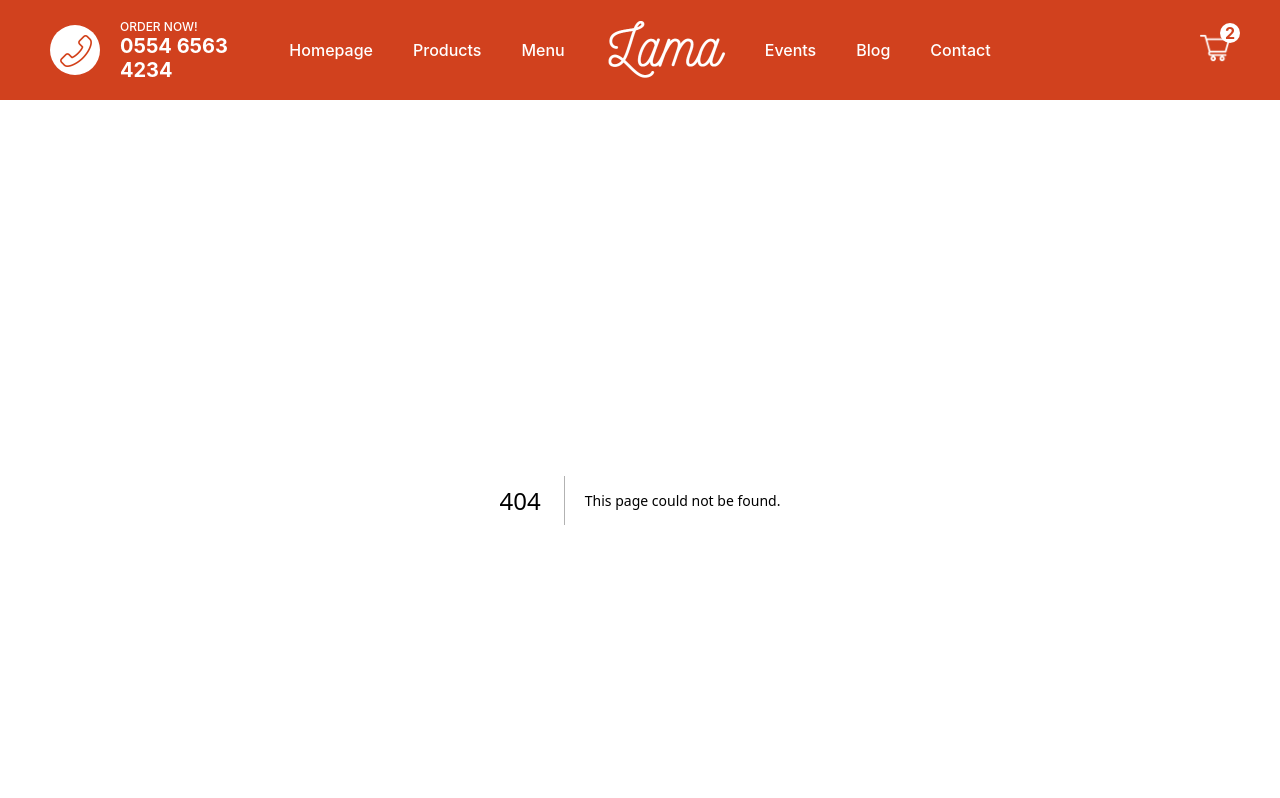
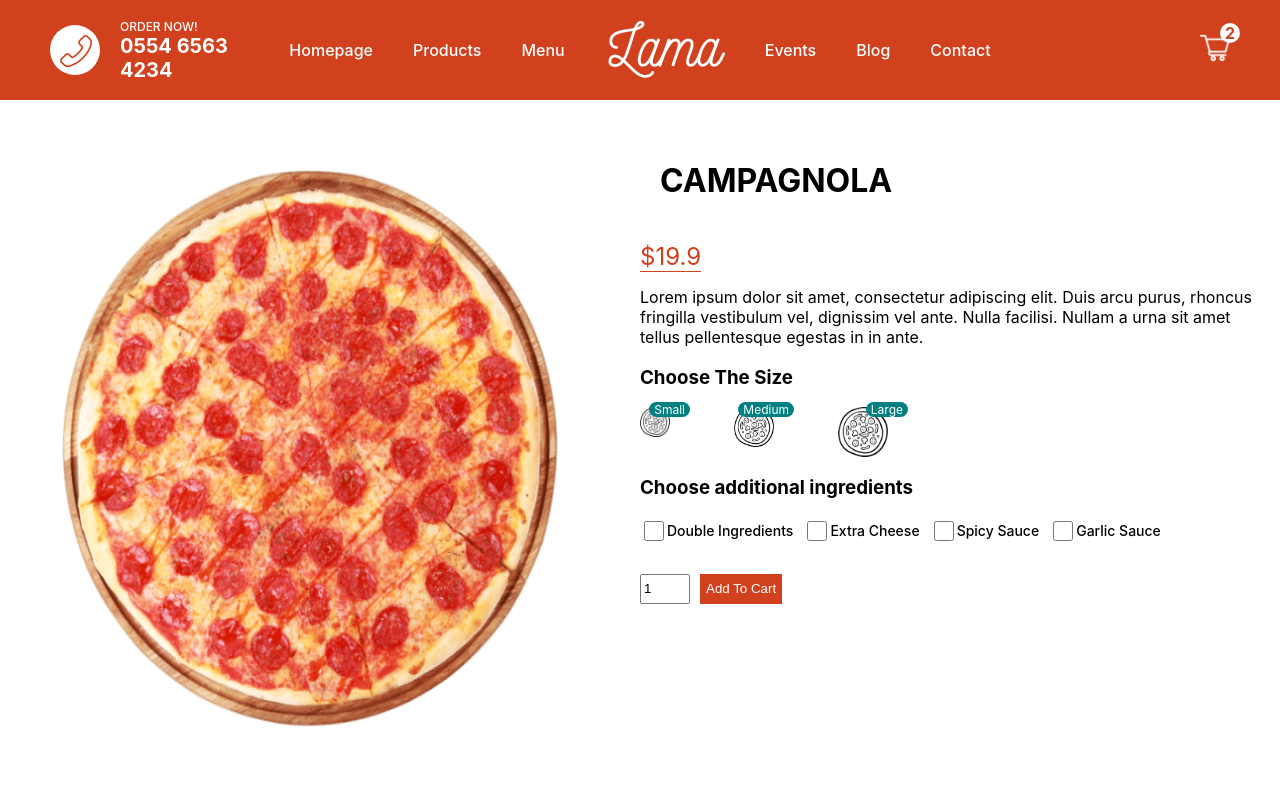
Before and after one commit to oguzcoll/PizzaOrderingWebSite, a Next.js app: page /product/1 in a window 1280 px wide. Before the commit this address had no page. Shown: the top 798 px of the page. Built offline with nearby package versions, Linux system fonts and the light colour scheme.

Commit message:
Product Page Designed

```diff
--- /dev/null
+++ b/pages/product/[id].jsx
@@ -0,0 +1,88 @@
+import Image from "next/image";
+import React from "react";
+import styles from "../../styles/Product.module.css";
+import { useState } from "react";
+const Product = () => {
+  const [size, setSize] = useState(0);
+  const pizza = {
+    id: 1,
+    img: "/img/pizza.png",
+    name: "CAMPAGNOLA",
+    price: [19.9, 23.9, 27.9],
+    desc: "Lorem ipsum dolor sit amet, consectetur adipiscing elit. Duis arcu purus, rhoncus fringilla vestibulum vel, dignissim vel ante. Nulla facilisi. Nullam a urna sit amet tellus pellentesque egestas in in ante.",
+  };
+  return (
+    <div className={styles.container}>
+      <div className={styles.left}>
+        <div className={styles.imgContainer}>
+          <Image src={pizza.img} fill alt="" />
+        </div>
+      </div>
+      <div className={styles.right}>
+        <h1 className={styles.right}>{pizza.name}</h1>
+        <span className={styles.price}>${pizza.price[size]}</span>
+        <p className={styles.desc}>{pizza.desc}</p>
+        <h3 className={styles.choose}>Choose The Size</h3>
+        <div className={styles.sizes}>
+          <div className={styles.size} onClick={() => setSize(0)}>
+            <Image src="/img/size.png" fill alt="" />
+            <span className={styles.number}>Small</span>
+          </div>
+          <div className={styles.size} onClick={() => setSize(1)}>
+            <Image src="/img/size.png" fill alt="" />
+            <span className={styles.number}>Medium</span>
+          </div>
+          <div className={styles.size} onClick={() => setSize(2)}>
+            <Image src="/img/size.png" fill alt="" />
+            <span className={styles.number}>Large</span>
+          </div>
+        </div>
+        <h3 className={styles.choose}>Choose additional ingredients</h3>
+        <div className={styles.ingredients}>
+          <div className={styles.option}>
+            <input
+              type="checkbox"
+              id="double"
+              name="double"
+              className={styles.checkbox}
+            />
+            <label htmlFor="double">Double Ingredients</label>
+          </div>
+          <div className={styles.option}>
+            <input
+              type="checkbox"
+              id="cheese"
+              name="cheese"
+              className={styles.checkbox}
+            />
+            <label htmlFor="cheese">Extra Cheese</label>
+          </div>
+          <div className={styles.option}>
+            <input
+              type="checkbox"
+              id="spicy"
+              name="spicy"
+              className={styles.checkbox}
+            />
+            <label htmlFor="spicy">Spicy Sauce</label>
+          </div>
+          <div className={styles.option}>
+            <input
+              type="checkbox"
+              id="garlic"
+              name="garlic"
+              className={styles.checkbox}
+            />
+            <label htmlFor="garlic"> Garlic Sauce</label>
+          </div>
+        </div>
+        <div className={styles.add}>
+          <input type="number" defaultValue={1} className={styles.quantity} />
+          <button className={styles.button}>Add To Cart</button>
+        </div>
+      </div>
+    </div>
+  );
+};
+
+export default Product;
--- /dev/null
+++ b/styles/Product.module.css
@@ -0,0 +1,90 @@
+.container {
+    height: calc(100vh - 100px);
+    display: flex;
+  }
+
+  .left {
+    flex: 1;
+    height: 100%;
+    display: flex;
+    align-items: center;
+    justify-content: center;
+  }
+
+  .right {
+    flex: 1;
+    padding: 20px;
+  }
+
+  .imgContainer {
+    width: 80%;
+    height: 80%;
+    position: relative;
+  }
+  .price {
+    color: #d1411e;
+    font-size: 24px;
+    font-weight: 400;
+    border-bottom: 1px solid #d1411e;
+  }
+  .sizes {
+    width: 40%;
+    display: flex;
+    justify-content: space-between;
+  }
+
+  .size {
+    width: 30px;
+    height: 30px;
+    position: relative;
+    cursor: pointer;
+  }
+
+  .size:nth-child(2) {
+    width: 40px;
+    height: 40px;
+  }
+
+.size:last-child {
+    width: 50px;
+    height: 50px;
+  }
+
+.number {
+    position: absolute;
+    top: -5px;
+    right: -20px;
+    background-color: teal;
+    color: white;
+    font-size: 12px;
+    padding: 0 5px;
+    border-radius: 10px;
+  }
+  .ingredients {
+    display: flex;
+    margin-bottom: 30px;
+  }
+  .option {
+    display: flex;
+    align-items: center;
+    margin-right: 10px;
+    font-size: 14px;
+    font-weight: 500;
+  }
+  .checkbox {
+    width: 20px;
+    height: 20px;
+  }
+  .quantity {
+    width: 50px;
+    height: 30px;
+  }
+  .button {
+    height: 30px;
+    margin-left: 10px;
+    background-color: #d1411e;
+    color: white;
+    border: none;
+    font-weight: 500;
+    cursor: pointer;
+  }
```
